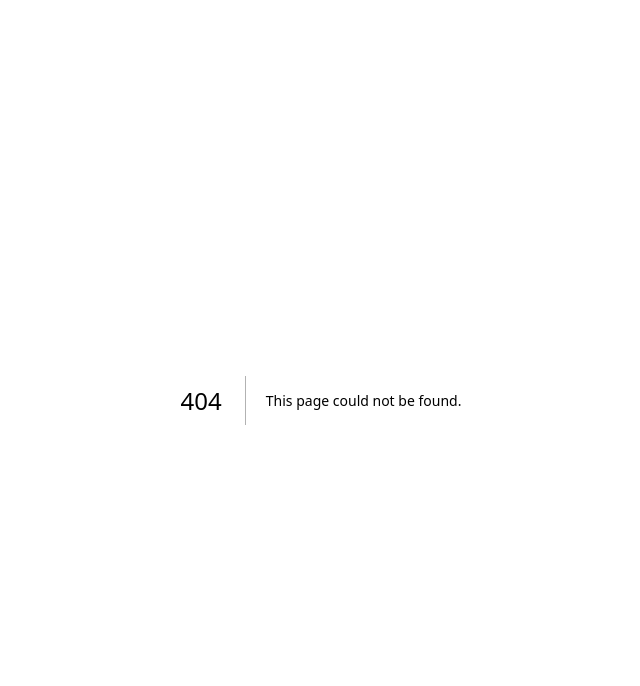
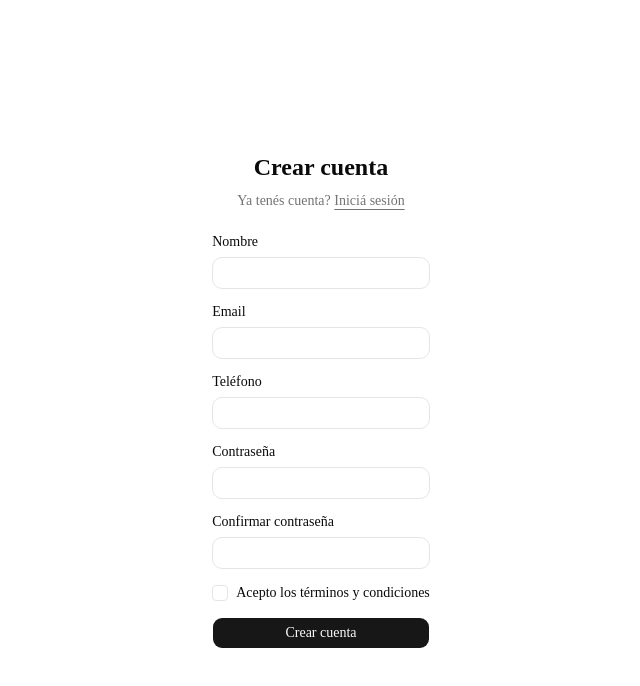
Before and after one commit to cloudflax/cloudflax.ecommerce, a Next.js app: page /register in a window 1280 px wide. Before the commit this address had no page. Shown: the top 686 px of the page, without its empty margins (319-959 px from the left). Built offline with nearby package versions, Linux system fonts and the light colour scheme; no server answers.

Commit message:
feat: add customer registration with auto-login
Validates and creates a CUSTOMER user, then signs them in and redirects
to /account (not built yet — lands 404 until that dashboard ships).

```diff
--- /dev/null
+++ b/src/app/register/actions.ts
@@ -0,0 +1,69 @@
+'use server';
+
+import { AuthError } from 'next-auth';
+import bcrypt from 'bcryptjs';
+import { prisma } from '@/lib/prisma';
+import { signIn } from '@/lib/auth';
+import { registerSchema } from './schema';
+
+export type RegisterState = {
+  error?: string;
+  fieldErrors?: Partial<
+    Record<'name' | 'email' | 'phone' | 'password' | 'confirmPassword' | 'terms', string>
+  >;
+};
+
+export async function registerAction(
+  _prevState: RegisterState,
+  formData: FormData,
+): Promise<RegisterState> {
+  const parsed = registerSchema.safeParse({
+    name: formData.get('name'),
+    email: formData.get('email'),
+    phone: formData.get('phone'),
+    password: formData.get('password'),
+    confirmPassword: formData.get('confirmPassword'),
+    terms: formData.get('terms') === 'on',
+  });
+
+  if (!parsed.success) {
+    const fieldErrors: RegisterState['fieldErrors'] = {};
+    for (const issue of parsed.error.issues) {
+      const key = issue.path[0] as keyof NonNullable<RegisterState['fieldErrors']>;
+      if (!fieldErrors[key]) fieldErrors[key] = issue.message;
+    }
+    return { fieldErrors };
+  }
+
+  const { name, email, phone, password } = parsed.data;
+
+  const existing = await prisma.user.findUnique({ where: { email } });
+  if (existing) {
+    return { fieldErrors: { email: 'Ya existe una cuenta con este email' } };
+  }
+
+  const hashedPassword = await bcrypt.hash(password, 10);
+
+  await prisma.user.create({
+    data: {
+      name,
+      email,
+      phone,
+      password: hashedPassword,
+      termsAcceptedAt: new Date(),
+    },
+  });
+
+  try {
+    await signIn('credentials', { email, password, redirectTo: '/account' });
+  } catch (error) {
+    if (error instanceof AuthError) {
+      return {
+        error: 'Cuenta creada. No se pudo iniciar sesión automáticamente, ingresá manualmente.',
+      };
+    }
+    throw error;
+  }
+
+  return {};
+}
--- /dev/null
+++ b/src/app/register/page.tsx
@@ -0,0 +1,101 @@
+'use client';
+
+import { useActionState } from 'react';
+import Link from 'next/link';
+import { Button } from '@/components/ui/button';
+import { Input } from '@/components/ui/input';
+import { Label } from '@/components/ui/label';
+import { Checkbox } from '@/components/ui/checkbox';
+import { registerAction, type RegisterState } from './actions';
+
+const initialState: RegisterState = {};
+
+export default function RegisterPage() {
+  const [state, formAction, pending] = useActionState(registerAction, initialState);
+
+  return (
+    <div className="mx-auto flex min-h-svh max-w-sm flex-col justify-center gap-6 px-4">
+      <div className="space-y-2 text-center">
+        <h1 className="text-2xl font-semibold">Crear cuenta</h1>
+        <p className="text-muted-foreground text-sm">
+          Ya tenés cuenta?{' '}
+          <Link href="/login" className="underline underline-offset-4">
+            Iniciá sesión
+          </Link>
+        </p>
+      </div>
+
+      <form action={formAction} className="space-y-4">
+        {state.error && <p className="text-destructive text-sm">{state.error}</p>}
+
+        <div className="space-y-2">
+          <Label htmlFor="name">Nombre</Label>
+          <Input id="name" name="name" autoComplete="name" required />
+          {state.fieldErrors?.name && (
+            <p className="text-destructive text-sm">{state.fieldErrors.name}</p>
+          )}
+        </div>
+
+        <div className="space-y-2">
+          <Label htmlFor="email">Email</Label>
+          <Input id="email" name="email" type="email" autoComplete="email" required />
+          {state.fieldErrors?.email && (
+            <p className="text-destructive text-sm">{state.fieldErrors.email}</p>
+          )}
+        </div>
+
+        <div className="space-y-2">
+          <Label htmlFor="phone">Teléfono</Label>
+          <Input id="phone" name="phone" type="tel" autoComplete="tel" required />
+          {state.fieldErrors?.phone && (
+            <p className="text-destructive text-sm">{state.fieldErrors.phone}</p>
+          )}
+        </div>
+
+        <div className="space-y-2">
+          <Label htmlFor="password">Contraseña</Label>
+          <Input
+            id="password"
+            name="password"
+            type="password"
+            autoComplete="new-password"
+            required
+          />
+          {state.fieldErrors?.password && (
+            <p className="text-destructive text-sm">{state.fieldErrors.password}</p>
+          )}
+        </div>
+
+        <div className="space-y-2">
+          <Label htmlFor="confirmPassword">Confirmar contraseña</Label>
+          <Input
+            id="confirmPassword"
+            name="confirmPassword"
+            type="password"
+            autoComplete="new-password"
+            required
+          />
+          {state.fieldErrors?.confirmPassword && (
+            <p className="text-destructive text-sm">{state.fieldErrors.confirmPassword}</p>
+          )}
+        </div>
+
+        <div className="space-y-2">
+          <div className="flex items-center gap-2">
+            <Checkbox id="terms" name="terms" required />
+            <Label htmlFor="terms" className="font-normal">
+              Acepto los términos y condiciones
+            </Label>
+          </div>
+          {state.fieldErrors?.terms && (
+            <p className="text-destructive text-sm">{state.fieldErrors.terms}</p>
+          )}
+        </div>
+
+        <Button type="submit" className="w-full" disabled={pending}>
+          {pending ? 'Creando cuenta...' : 'Crear cuenta'}
+        </Button>
+      </form>
+    </div>
+  );
+}
--- /dev/null
+++ b/src/app/register/schema.ts
@@ -0,0 +1,24 @@
+import { z } from 'zod';
+
+export const registerSchema = z
+  .object({
+    name: z.string().min(1, 'Nombre requerido'),
+    email: z.email('Email inválido'),
+    phone: z.string().min(7, 'Teléfono inválido'),
+    password: z
+      .string()
+      .min(8, 'Mínimo 8 caracteres')
+      .regex(/[A-Z]/, 'Debe incluir una mayúscula')
+      .regex(/[0-9]/, 'Debe incluir un número')
+      .regex(/[^A-Za-z0-9]/, 'Debe incluir un símbolo'),
+    confirmPassword: z.string(),
+    terms: z
+      .boolean()
+      .refine((value) => value === true, 'Debés aceptar los términos y condiciones'),
+  })
+  .refine((data) => data.password === data.confirmPassword, {
+    message: 'Las contraseñas no coinciden',
+    path: ['confirmPassword'],
+  });
+
+export type RegisterInput = z.infer<typeof registerSchema>;
```
